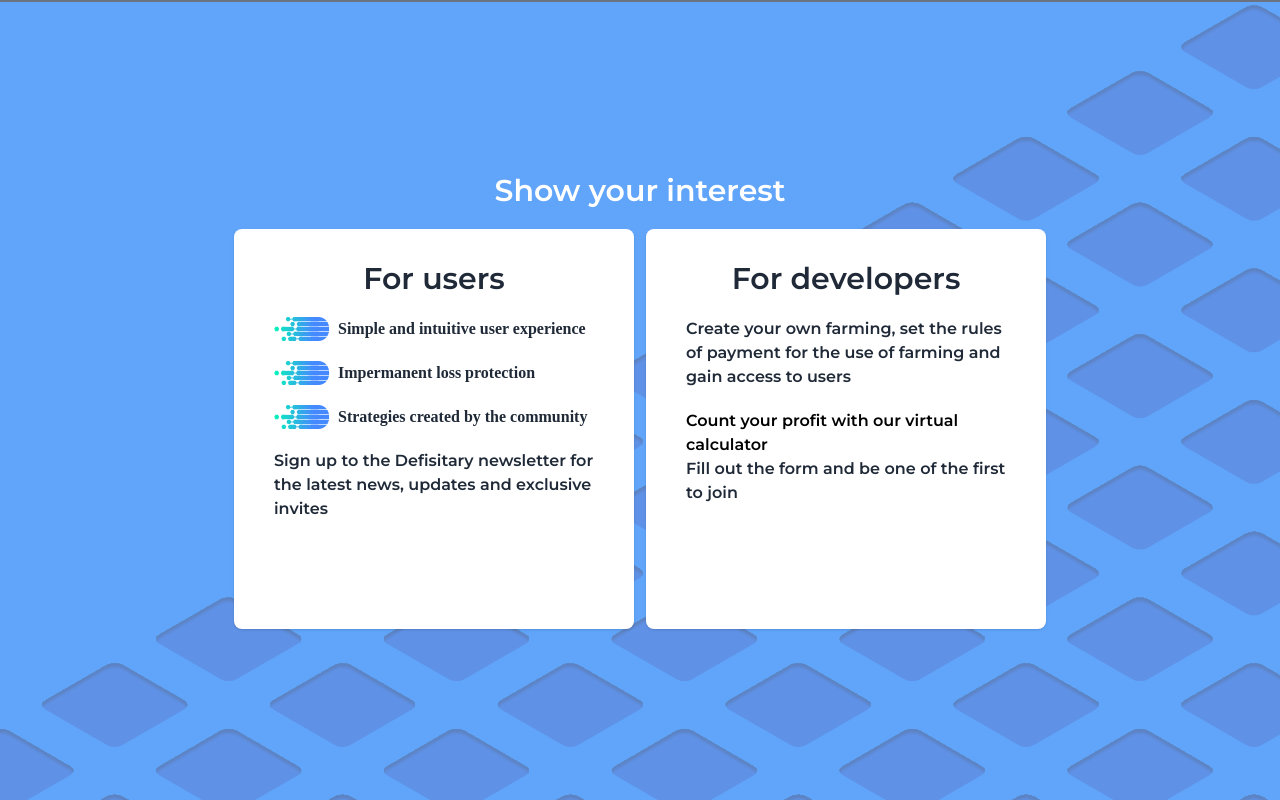
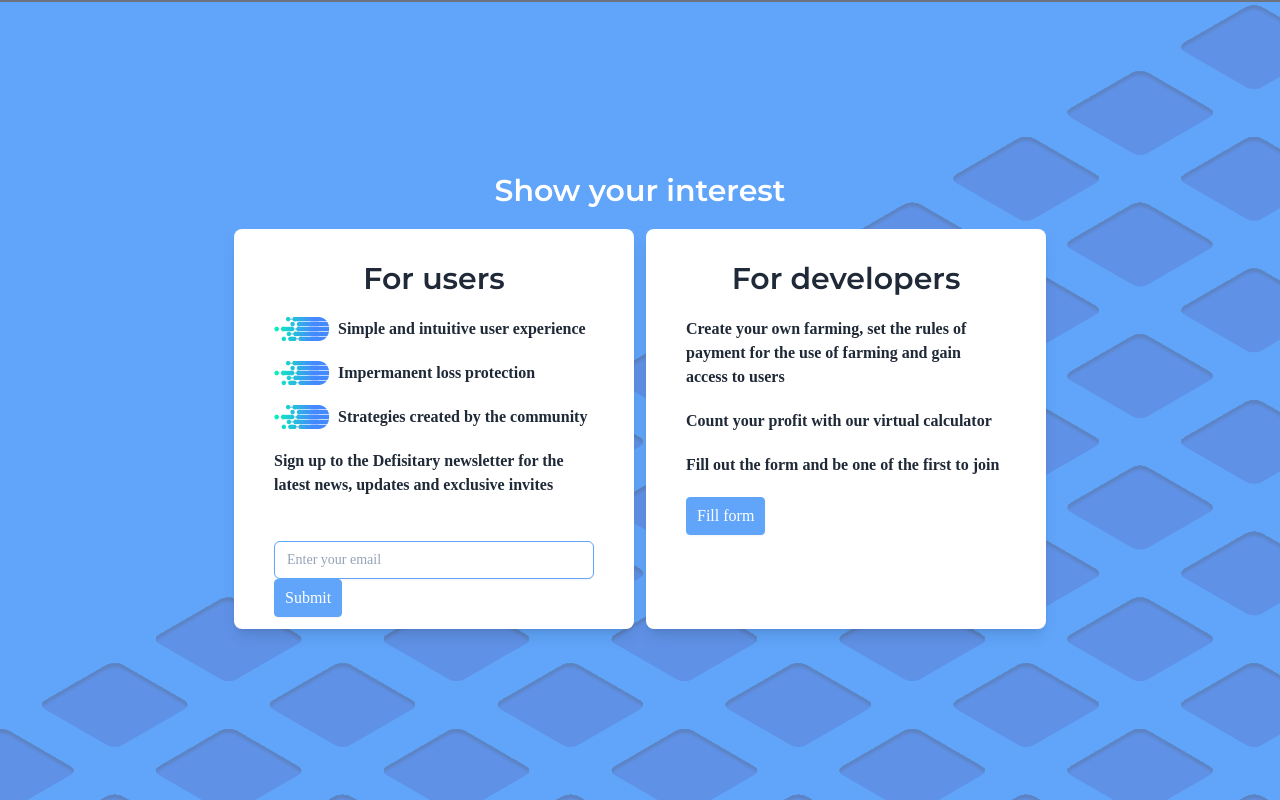
Before and after one commit to VadimLarinTech/vadim-website, a website built with Parcel: page src/index.html in a window 1280 px wide. Shown: the part 824-1624 px from the top of the page. Built offline with nearby package versions, Linux system fonts and the light colour scheme; a web font is replaced by a local one.

Commit message:
fix fonts, margins, add buttons to header

```diff
--- a/src/partials/interest.html
+++ b/src/partials/interest.html
@@ -6,25 +6,46 @@
     <h1 class="text-3xl font-bold text-white text-center mb-5">Show your interest</h1>
 
     <div class="flex gap-3 justify-center">
-      <div class="bg-white py-8 px-4 shadow sm:rounded-lg sm:px-10" style="height: 400px; width: 400px">
+      <div class="bg-white py-8 px-4 shadow-lg sm:rounded-lg sm:px-10" style="height: 400px; width: 400px">
         <h1 class="text-3xl font-bold text-gray-800 text-center mb-5">For users</h1>
         <ul class="logo-bullets">
           <li class="font-bold text-gray-800 mb-5 pl-16">Simple and intuitive user experience</li>
           <li class="font-bold text-gray-800 mb-5 pl-16">Impermanent loss protection</li>
           <li class="font-bold text-gray-800 mb-5 pl-16">Strategies created by the community</li>
         </ul>
-        <h1 class="font-bold text-gray-800 mb-5">
+        <p class="font-bold text-gray-800 mb-5">
           Sign up to the Defisitary newsletter for the latest news, updates and exclusive invites
-        </h1>
+        </p>
+        <label class="block">
+          <span class="after:ml-0.5 after:text-red-500 block text-sm font-medium text-slate-700"> </span>
+          <input
+            type="email"
+            name="email"
+            class="mt-1 px-3 py-2 bg-white border shadow-sm border-blue-400 placeholder-slate-400 focus:outline-none focus:border-sky-500 focus:ring-sky-500 block w-full rounded-md sm:text-sm focus:ring-1"
+            placeholder="Enter your email"
+          />
+        </label>
+        <button
+          id="subbit-button"
+          class="inline-flex items-center rounded border border-blue-400 bg-blue-400 px-2.5 py-1.5 font-medium text-white shadow-sm hover:bg-blue-400 hover:text-white focus:outline-none focus:ring-2 focus:ring-blue-400 focus:ring-offset-2"
+        >
+          Submit
+        </button>
       </div>
 
-      <div class="bg-white py-8 px-4 shadow sm:rounded-lg sm:px-10" style="height: 400px; width: 400px">
+      <div class="bg-white py-8 px-4 shadow-lg sm:rounded-lg sm:px-10" style="height: 400px; width: 400px">
         <h1 class="text-3xl font-bold text-gray-800 text-center mb-5">For developers</h1>
-        <h1 class="font-bold text-gray-800 mb-5">
+        <p class="font-bold text-gray-800 mb-5">
           Create your own farming, set the rules of payment for the use of farming and gain access to users
-        </h1>
-        <h1>Count your profit with our virtual calculator</h1>
-        <h1 class="font-bold text-gray-800 mb-5">Fill out the form and be one of the first to join</h1>
+        </p>
+        <p class="font-bold text-gray-800 mb-5">Count your profit with our virtual calculator</p>
+        <p class="font-bold text-gray-800 mb-5">Fill out the form and be one of the first to join</p>
+        <button
+          id="subbit-button"
+          class="inline-flex items-center rounded border border-blue-400 bg-blue-400 px-2.5 py-1.5 font-medium text-white shadow-sm hover:bg-blue-400 hover:text-white focus:outline-none focus:ring-2 focus:ring-blue-400 focus:ring-offset-2"
+        >
+          Fill form
+        </button>
       </div>
     </div>
   </div>
```
Also changed, not shown: src/partials/header.html (+17 -6 lines), src/assets/telegram.svg (deleted).
